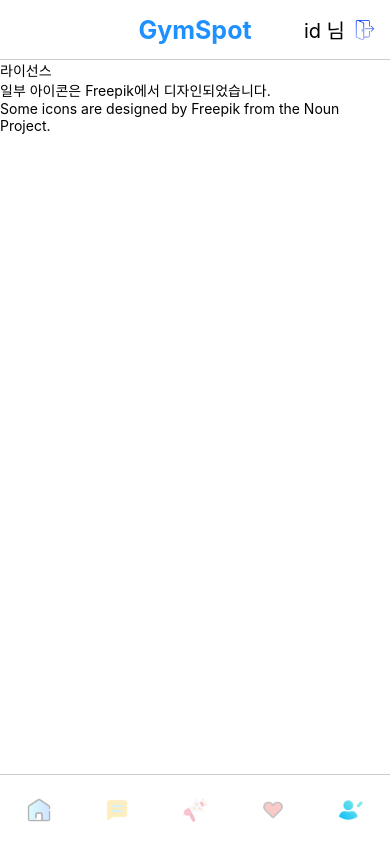
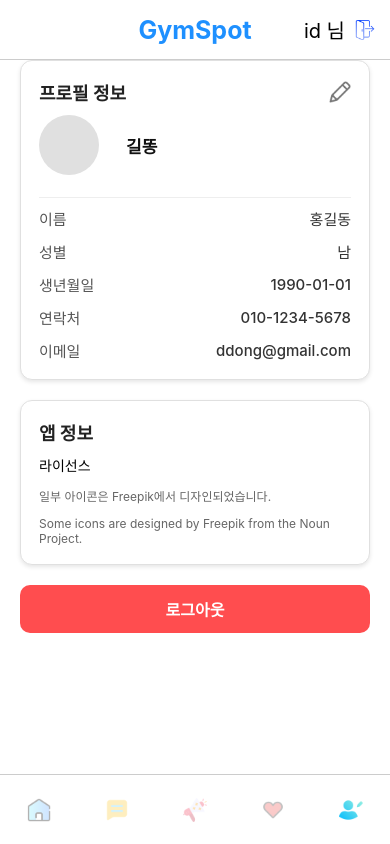
Before and after one commit to Anjunhiw/-Health, a React Native app in the folder Front/: screen /My in a window 390 px wide. Built offline with nearby package versions, Linux system fonts and the light colour scheme.

Commit message:
11.02 프론트
폴더 정리 및 마이페이지 내용 추가

```diff
--- a/Front/Main/Event.js
+++ b/Front/Main/Community/Community.js
@@ -1,13 +1,13 @@
 import { Text, View } from "react-native";
-import Header from "../Components/Header";
-import Tab from "../Components/Bottom_Tab";
+import Header from "../../Menu/Header";
+import Tab from "../../Menu/Bottom_Tab";
 
-export default function Event() {
+export default function Community() {
     return(
         <View style={{ flex: 1 }}>
             <Header />
             <View style={{ flex: 1 }}>
-            <Text>Event</Text>
+            <Text>Community</Text>
             </View>
             <Tab />
         </View>
--- a/Front/Main/Wishlist.js
+++ b/Front/Main/Event/Event.js
@@ -1,13 +1,13 @@
 import { Text, View } from "react-native";
-import Header from "../Components/Header";
-import Tab from "../Components/Bottom_Tab";
+import Header from "../../Menu/Header";
+import Tab from "../../Menu/Bottom_Tab";
 
-export default function Wishlist() {
+export default function Event() {
     return(
         <View style={{ flex: 1 }}>
             <Header />
             <View style={{ flex: 1 }}>
-            <Text>Wishlist</Text>
+            <Text>Event</Text>
             </View>
             <Tab />
         </View>
--- a/Front/Main/Home.js
+++ b/Front/Main/Home/Home.js
@@ -1,6 +1,6 @@
 import { Text, View, TextInput, StyleSheet, TouchableWithoutFeedback, Keyboard, Image, TouchableOpacity } from "react-native";
-import Header from "../Components/Header";
-import Tab from "../Components/Bottom_Tab";
+import Header from "../../Menu/Header";
+import Tab from "../../Menu/Bottom_Tab";
 import { useState } from "react";
 
 export default function Home() {
@@ -12,15 +12,15 @@ export default function Home() {
   }
 
   const gymItems = [
-  { name: '헬스', icon: require('../assets/gym.png') },
-  { name: '수영', icon: require('../assets/swim.png') },
-  { name: '풋살', icon: require('../assets/futsal.png') },
-  { name: '탁구', icon: require('../assets/table-tennis.png') },
-  { name: '테니스', icon: require('../assets/tennis.png') },
-  { name: '농구', icon: require('../assets/basketball.png') },
-  { name: '복싱', icon: require('../assets/boxing.png') },
-  { name: '필라테스', icon: require('../assets/pilates.png') },
-  { name: '태권도', icon: require('../assets/taekwondo.png') },
+  { name: '헬스', icon: require('../../assets/gym.png') },
+  { name: '수영', icon: require('../../assets/swim.png') },
+  { name: '풋살', icon: require('../../assets/futsal.png') },
+  { name: '탁구', icon: require('../../assets/table-tennis.png') },
+  { name: '테니스', icon: require('../../assets/tennis.png') },
+  { name: '농구', icon: require('../../assets/basketball.png') },
+  { name: '복싱', icon: require('../../assets/boxing.png') },
+  { name: '필라테스', icon: require('../../assets/pilates.png') },
+  { name: '태권도', icon: require('../../assets/taekwondo.png') },
 ];
 
   return(
@@ -42,7 +42,7 @@ export default function Home() {
         </TouchableOpacity>
         <Text style={{fontSize: 18}}>|</Text>
         <TouchableOpacity>
-         <Image source={require('../assets/search.png')} style={styles.searchIcon} />
+         <Image source={require('../../assets/search.png')} style={styles.searchIcon} />
          </TouchableOpacity>
          </View>
       </View>
--- a/Front/Main/Mypage.js
+++ /dev/null
@@ -1,17 +0,0 @@
-import { Text, View } from "react-native";
-import Header from "../Components/Header";
-import Tab from "../Components/Bottom_Tab";
-
-export default function My() {
-    return(
-        <View style={{ flex: 1 }}>
-            <Header />
-            <View style={{ flex: 1 }}>
-            <Text>라이선스</Text>
-            <Text>일부 아이콘은 Freepik에서 디자인되었습니다.</Text>
-            <Text>Some icons are designed by Freepik from the Noun Project.</Text>
-            </View>
-            <Tab />
-        </View>
-    )
-}
--- /dev/null
+++ b/Front/Main/Mypage/Mypage.js
@@ -0,0 +1,174 @@
+import { Text, Image, TouchableOpacity, View, StyleSheet, ScrollView } from "react-native";
+import Header from "../../Menu/Header";
+import Tab from "../../Menu/Bottom_Tab";
+
+export default function My() {
+
+    return (
+        <View style={styles.container}>
+            <Header />
+            <ScrollView contentContainerStyle={styles.contentContainer}>
+                {/* 프로필 정보 */}
+                <View style={styles.card}>
+                    <View style={styles.cardHeader}>
+                        <Text style={styles.cardTitle}>프로필 정보</Text>
+                        <TouchableOpacity>
+                            <Image source={require('../../assets/pencil.png')} style={styles.editIcon} />
+                        </TouchableOpacity>
+                    </View>
+
+                    <View style={styles.profileRow}>
+                        <View style={styles.profileImage} />
+                        <View>
+                            <Text style={styles.profileId}>길똥</Text>
+                        </View>
+                    </View>
+
+                    <View style={styles.divider} />
+
+                    <View style={styles.infoList}>
+                        <View style={styles.infoRow}>
+                            <Text style={styles.infoLabel}>이름</Text>
+                            <Text style={styles.infoValue}>홍길동</Text>
+                        </View>
+                        <View style={styles.infoRow}>
+                            <Text style={styles.infoLabel}>성별</Text>
+                            <Text style={styles.infoValue}>남</Text>
+                        </View>
+                        <View style={styles.infoRow}>
+                            <Text style={styles.infoLabel}>생년월일</Text>
+                            <Text style={styles.infoValue}>1990-01-01</Text>
+                        </View>
+                        <View style={styles.infoRow}>
+                            <Text style={styles.infoLabel}>연락처</Text>
+                            <Text style={styles.infoValue}>010-1234-5678</Text>
+                        </View>
+                        <View style={styles.infoRow}>
+                            <Text style={styles.infoLabel}>이메일</Text>
+                            <Text style={styles.infoValue}>ddong@gmail.com</Text>
+                        </View>
+                    </View>
+                </View>
+
+                {/* 앱 정보 */}
+                <View style={styles.card}>
+                    <Text style={styles.cardTitle}>앱 정보</Text>
+                    <View style={styles.infoList}>
+                        <Text style={styles.infoText}>라이선스</Text>
+                        <Text style={styles.subText}>일부 아이콘은 Freepik에서 디자인되었습니다.</Text>
+                        <Text style={styles.subText}>Some icons are designed by Freepik from the Noun Project.</Text>
+                    </View>
+                </View>
+
+                {/* 로그아웃 */}
+                <TouchableOpacity style={styles.logoutButton}>
+                    <Text style={styles.logoutText}>로그아웃</Text>
+                </TouchableOpacity>
+            </ScrollView>
+            <Tab />
+        </View>
+    );
+}
+
+const styles = StyleSheet.create({
+    container: {
+        flex: 1,
+    },
+    contentContainer: {
+        paddingHorizontal: 20,
+        paddingBottom: 20,
+    },
+    card: {
+        backgroundColor: '#fff',
+        borderRadius: 12,
+        padding: 18,
+        shadowColor: '#000',
+        shadowOffset: { width: 0, height: 2 },
+        shadowOpacity: 0.1,
+        shadowRadius: 4,
+        elevation: 3,
+        marginBottom: 20,
+        borderWidth: 1,
+        borderColor: '#e0e0e0',
+    },
+    cardHeader: {
+        flexDirection: 'row',
+        justifyContent: 'space-between',
+        alignItems: 'center',
+        marginBottom: 10,
+    },
+    cardTitle: {
+        fontSize: 18,
+        fontWeight: '700',
+        color: '#222',
+    },
+    editIcon: {
+        width: 22,
+        height: 22,
+        tintColor: '#777',
+    },
+    profileRow: {
+        flexDirection: 'row',
+        alignItems: 'center',
+        gap: 12,
+        marginBottom: 12,
+    },
+    profileImage: {
+        width: 60,
+        height: 60,
+        borderRadius: 30,
+        backgroundColor: '#e0e0e0',
+    },
+    profileId: {
+        fontSize: 17,
+        fontWeight: '600',
+        color: '#111',
+        marginLeft: 15,
+    },
+    profileSub: {
+        marginTop: 10,
+        fontSize: 14,
+        color: '#777',
+    },
+    divider: {
+        height: 1,
+        backgroundColor: '#eee',
+        marginVertical: 10,
+    },
+    infoList: {
+        gap: 12,
+    },
+    infoRow: {
+        flexDirection: 'row',
+        justifyContent: 'space-between',
+        alignItems: 'center',
+    },
+    infoLabel: {
+        fontSize: 15,
+        color: '#555',
+        fontWeight: '500',
+    },
+    infoValue: {
+        fontSize: 15,
+        color: '#333',
+        fontWeight: '500',
+    },
+    infoText: {
+        marginTop: 10,
+    },
+    subText: {
+        fontSize: 12,
+        color: '#666',
+    },
+    logoutButton: {
+        backgroundColor: '#ff4d4f',
+        paddingVertical: 12,
+        borderRadius: 10,
+        alignItems: 'center',
+    },
+    logoutText: {
+        fontSize: 16,
+        color: '#fff',
+        fontWeight: '600',
+    },
+});
--- a/Front/Main/Community.js
+++ b/Front/Main/Wishlist/Wishlist.js
@@ -1,13 +1,13 @@
 import { Text, View } from "react-native";
-import Header from "../Components/Header";
-import Tab from "../Components/Bottom_Tab";
+import Header from "../../Menu/Header";
+import Tab from "../../Menu/Bottom_Tab";
 
-export default function Community() {
+export default function Wishlist() {
     return(
         <View style={{ flex: 1 }}>
             <Header />
             <View style={{ flex: 1 }}>
-            <Text>Community</Text>
+            <Text>Wishlist</Text>
             </View>
             <Tab />
         </View>
```
Also changed, not shown: Front/App.js (+5 -5 lines), Front/Menu/Bottom_Tab.js (renamed from Front/Components/Bottom_Tab.js), Front/Menu/Header.js (renamed from Front/Components/Header.js), Front/assets/pencil.png (added).
